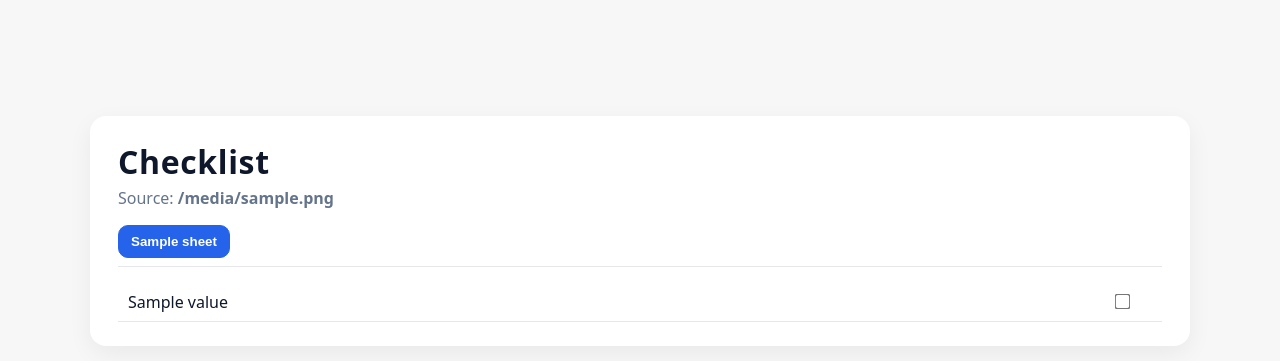
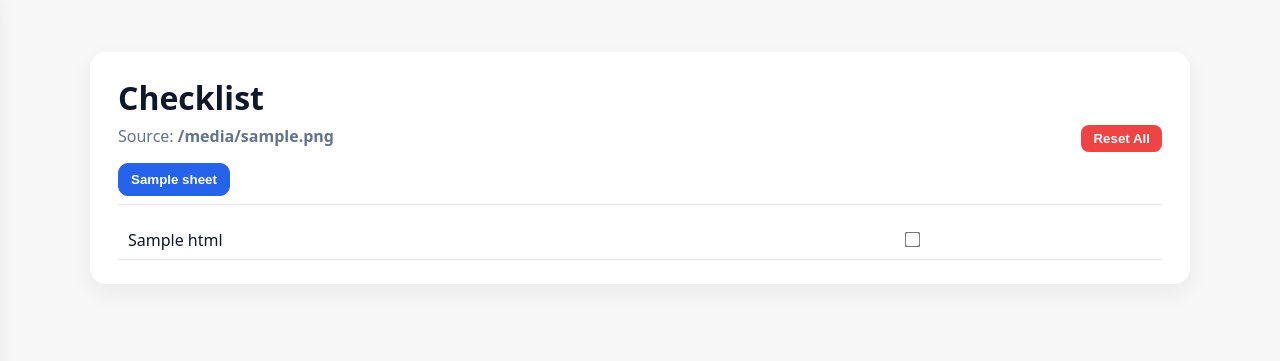
Before and after one commit to SiniS17/Checklist, a Flask app: template templates/index.html in a window 1280 px wide. Shown: the top 361 px of the page. Run offline with Flask 3, Linux system fonts and the light colour scheme; the template is opened without the code that fills it: most values are stand-ins (such as "Sample title", 1, 10 or a date in 2020).

Commit message:
adding some key elements

```diff
--- a/app.py
+++ b/app.py
@@ -1,27 +1,51 @@
-import re
-from pathlib import Path
-
 from flask import Flask, render_template
 from openpyxl import load_workbook
+from pathlib import Path
 
 APP_ROOT = Path(__file__).parent.resolve()
 EXCEL_PATH = Path("Checklist.xlsx")
 
 app = Flask(__name__, template_folder=str(APP_ROOT / "templates"), static_folder=str(APP_ROOT / "static"))
 
+def html_escape(s: str) -> str:
+    return (
+        s.replace("&", "&amp;")
+         .replace("<", "&lt;")
+         .replace(">", "&gt;")
+         .replace('"', "&quot;")
+         .replace("'", "&#39;")
+    )
 
-def _cell_value(ws, r, c):
-    v = ws.cell(row=r, column=c).value
-    return "" if v is None else str(v)
+def to_html_with_style(cell):
+    """Return cell value as HTML preserving bold/red font."""
+    v = cell.value
+    if v is None:
+        return ""
+    # Replace Excel line breaks only in short text (like names)
+    raw = str(v)
+    if "\n" in raw and len(raw.split("\n")) <= 3 and len(raw) < 30:
+        text = html_escape(raw.replace("\n", " "))  # join with space
+    else:
+        text = html_escape(raw).replace("\n", "<br>")
 
+    # Bold & red detection
+    is_bold = getattr(cell.font, "bold", False)
+    color = getattr(cell.font, "color", None)
+    is_red = False
+    if color and getattr(color, "rgb", None):
+        rgb = color.rgb.upper()
+        if rgb.endswith("FF0000") or rgb[-6:] == "FF0000":
+            is_red = True
+
+    if is_bold:
+        text = f"<strong>{text}</strong>"
+    if is_red:
+        text = f'<span class="red-text">{text}</span>'
+    return text
 
 def _merged_map(ws):
-    """
-    Build maps to detect merged top-left cells and their spans,
-    plus a fast lookup to see if a coordinate is inside a merged range.
-    """
-    top_left = {}  # (r,c) -> (rowspan, colspan)
-    covers = set()  # all (r,c) that are inside some merged range
+    top_left = {}
+    covers = set()
     for mr in ws.merged_cells.ranges:
         min_row, min_col, max_row, max_col = mr.min_row, mr.min_col, mr.max_row, mr.max_col
         rowspan = max_row - min_row + 1
@@ -32,32 +56,11 @@ def _merged_map(ws):
                 covers.add((rr, cc))
     return top_left, covers
 
-
-def _detect_note_col(ws, max_header_scan=3):
-    """
-    Try to find a header cell containing 'note' (case-insensitive)
-    within the first few rows. Returns column index (1-based) or None.
-    """
-    patt = re.compile(r"note", re.IGNORECASE)
-    for r in range(1, min(ws.max_row, max_header_scan) + 1):
-        for c in range(1, ws.max_column + 1):
-            txt = _cell_value(ws, r, c).strip()
-            if patt.search(txt):
-                return c
-    return None
-
-
-def _row_is_warning(ws, r, merged_top_left):
-    """
-    Consider a row a 'warning row' when there exists a merged region
-    whose top-left starts on this row and spans at least two columns.
-    """
+def _row_has_warning(ws, r, merged_top_left):
     for (rr, cc), (rs, cs) in merged_top_left.items():
         if rr == r and cs >= 2:
-            # treat as warning; display the merged cell text
             return True
     return False
-
 
 def parse_workbook(path: Path):
     wb = load_workbook(filename=str(path), data_only=True)
@@ -65,79 +68,49 @@ def parse_workbook(path: Path):
 
     for ws in wb.worksheets:
         merged_top_left, merged_covers = _merged_map(ws)
-        note_col = _detect_note_col(ws)
+        rows = []
 
-        # Build a row-wise model preserving merges.
-        rows = []
         for r in range(1, ws.max_row + 1):
-            # If row is a "warning" (merged across >=2 cols starting at this row), capture it.
-            if _row_is_warning(ws, r, merged_top_left):
-                # Find the first merged region starting at (r, *)
-                warning_text = None
-                colspan = 1
+            if _row_has_warning(ws, r, merged_top_left):
+                warning_text = ""
                 for (rr, cc), (rs, cs) in merged_top_left.items():
                     if rr == r and cs >= 2:
-                        warning_text = _cell_value(ws, rr, cc).strip()
-                        colspan = cs
+                        warning_text = to_html_with_style(ws.cell(row=rr, column=cc))
                         break
-                rows.append({
-                    "type": "warning",
-                    "text": warning_text or "",
-                })
+                rows.append({"type": "warning", "html": warning_text})
                 continue
 
-            # Otherwise, build a normal row with cells respecting merged spans
             cells = []
             c = 1
             while c <= ws.max_column:
                 if (r, c) in merged_covers:
-                    # Only render the top-left of a merge
                     span = merged_top_left.get((r, c))
                     if span:
                         rs, cs = span
-                        cells.append({
-                            "value": _cell_value(ws, r, c).strip(),
-                            "rowspan": rs,
-                            "colspan": cs,
-                            "r": r, "c": c
-                        })
+                        html = to_html_with_style(ws.cell(row=r, column=c))
+                        cells.append({"html": html, "rowspan": rs, "colspan": cs})
                         c += cs
                     else:
-                        # Covered by merge but not top-left; skip
                         c += 1
                 else:
-                    cells.append({
-                        "value": _cell_value(ws, r, c).strip(),
-                        "rowspan": 1,
-                        "colspan": 1,
-                        "r": r, "c": c
-                    })
+                    html = to_html_with_style(ws.cell(row=r, column=c))
+                    cells.append({"html": html, "rowspan": 1, "colspan": 1})
                     c += 1
 
-            rows.append({
-                "type": "data",
-                "cells": cells
-            })
+            rows.append({"type": "data", "cells": cells})
 
         sheets.append({
             "name": ws.title,
-            "note_col": note_col,  # 1-based, may be None
-            "max_cols": ws.max_column,
-            "rows": rows
+            "rows": rows,
+            "max_cols": ws.max_column
         })
 
-    return {
-        "file_name": path.name,
-        "sheets": sheets
-    }
-
+    return {"file_name": path.name, "sheets": sheets}
 
 @app.route("/")
 def index():
     model = parse_workbook(EXCEL_PATH)
     return render_template("index.html", model=model)
 
-
 if __name__ == "__main__":
-    # Run: python app.py, then open http://127.0.0.1:5000/
     app.run(debug=True)
--- a/static/main.js
+++ b/static/main.js
@@ -1,87 +1,115 @@
 (function () {
-  // Tabs: show all, highlight active, others clickable
-  document.querySelectorAll(".tab-btn").forEach(function (btn) {
-    btn.addEventListener("click", function () {
-      document.querySelectorAll(".tab-btn").forEach(function (b) {
-        b.classList.remove("active");
-        b.setAttribute("aria-selected", "false");
-      });
-      document.querySelectorAll(".tab-panel").forEach(function (p) {
-        p.classList.remove("active");
-      });
-      btn.classList.add("active");
-      btn.setAttribute("aria-selected", "true");
-      const id = btn.getAttribute("data-tab");
-      document.getElementById(id).classList.add("active");
+  // === TAB SWITCHING ===
+  function activateTab(btn) {
+    document.querySelectorAll(".tab-btn").forEach(b => {
+      b.classList.remove("active");
+      b.setAttribute("aria-selected", "false");
+    });
+    document.querySelectorAll(".tab-panel").forEach(p => p.classList.remove("active"));
+    btn.classList.add("active");
+    btn.setAttribute("aria-selected", "true");
+    const panel = document.getElementById(btn.dataset.tab);
+    if (panel) panel.classList.add("active");
+  }
+
+  document.querySelectorAll(".tab-btn").forEach(btn => {
+    btn.addEventListener("click", () => {
+      activateTab(btn);
+      closeDrawer();
     });
   });
 
-  // Storage helpers (per file & per sheet scopes)
-  const meta = window._CHECKLIST_META || { fileKey: "default", sheetCount: 0 };
-  function storageKey(sheetIndex) {
-    return "ckl__" + meta.fileKey + "__s" + sheetIndex;
+  // === MOBILE DRAWER ===
+  const fab = document.getElementById("fab-menu");
+  const drawer = document.getElementById("side-drawer");
+  const overlay = document.getElementById("side-overlay");
+
+  function openDrawer() {
+    drawer.classList.add("open");
+    overlay.classList.add("show");
   }
-  function loadSheetState(sheetIndex) {
-    try {
-      const raw = localStorage.getItem(storageKey(sheetIndex));
-      return raw ? JSON.parse(raw) : {};
-    } catch (_) { return {}; }
-  }
-  function saveSheetState(sheetIndex, state) {
-    try {
-      localStorage.setItem(storageKey(sheetIndex), JSON.stringify(state));
-    } catch (_) { /* ignore */ }
+  function closeDrawer() {
+    drawer.classList.remove("open");
+    overlay.classList.remove("show");
   }
 
-  // Bucket checkboxes by sheet and enforce strict sequence:
-  // - A checkbox is DISABLED until the previous one is checked.
-  // - Unchecking a box clears & disables all following boxes.
+  if (fab) fab.addEventListener("click", openDrawer);
+  if (overlay) overlay.addEventListener("click", closeDrawer);
+
+  // === CHECKBOX LOGIC ===
   const all = Array.from(document.querySelectorAll(".task-checkbox"));
   const bySheet = {};
-  all.forEach(function (box) {
+
+  all.forEach(box => {
     const si = parseInt(box.dataset.sheet, 10);
     if (!bySheet[si]) bySheet[si] = [];
     bySheet[si].push(box);
   });
 
-  Object.keys(bySheet).forEach(function (k) {
+  Object.keys(bySheet).forEach(k => {
     const si = parseInt(k, 10);
     const boxes = bySheet[si];
-    const state = loadSheetState(si);
+    const stateKey = "ckl__" + si;
+    const stored = JSON.parse(localStorage.getItem(stateKey) || "{}");
 
-    // Restore checked state
-    boxes.forEach(function (box, idx) {
-      box.checked = !!state[idx];
+    // Restore checked boxes & strikethrough (skip header row)
+    boxes.forEach((b, i) => {
+      b.checked = !!stored[i];
+      const r = b.closest("tr");
+      if (b.checked && r && !r.classList.contains("header-row")) {
+        r.classList.add("strike");
+      }
     });
 
-    // Apply gating (disable until previous is checked)
-    function applyGating() {
-      boxes.forEach(function (box, idx) {
-        if (idx === 0) {
-          box.disabled = false; // first one always available
-        } else {
-          box.disabled = !boxes[idx - 1].checked;
-        }
+    function updateState() {
+      const st = {};
+      boxes.forEach((b, i) => (st[i] = b.checked));
+      localStorage.setItem(stateKey, JSON.stringify(st));
+    }
+
+    function applyRules() {
+      boxes.forEach((b, i) => {
+        if (i === 0) b.disabled = false;
+        else b.disabled = !boxes[i - 1].checked;
       });
     }
-    applyGating();
 
     // Change handler
-    boxes.forEach(function (box, idx) {
-      box.addEventListener("change", function () {
-        if (!box.checked) {
-          // Uncheck and disable all later boxes
-          for (let j = idx + 1; j < boxes.length; j++) {
+    boxes.forEach((b, i) => {
+      b.addEventListener("change", () => {
+        const row = b.closest("tr");
+        const isHeaderRow = row && row.querySelectorAll("th, strong").length > 0 && i === 0;
+
+        if (b.checked && row && !isHeaderRow) {
+          row.classList.add("strike");
+        } else if (row) {
+          row.classList.remove("strike");
+          // uncheck & remove strike from following rows
+          for (let j = i + 1; j < boxes.length; j++) {
             boxes[j].checked = false;
+            const r = boxes[j].closest("tr");
+            if (r) r.classList.remove("strike");
           }
         }
-        // Persist
-        const next = {};
-        boxes.forEach(function (b, i2) { next[i2] = b.checked; });
-        saveSheetState(si, next);
-        // Re-apply gating after any change
-        applyGating();
+
+        updateState();
+        applyRules();
       });
     });
+
+    applyRules();
   });
+
+  // === RESET BUTTON ===
+  const reset = document.getElementById("reset-btn");
+  if (reset) {
+    reset.addEventListener("click", () => {
+      if (confirm("Clear all checkboxes and progress?")) {
+        Object.keys(localStorage).forEach(key => {
+          if (key.startsWith("ckl__")) localStorage.removeItem(key);
+        });
+        location.reload();
+      }
+    });
+  }
 })();
--- a/static/styles.css
+++ b/static/styles.css
@@ -7,7 +7,6 @@
   --warn: #f59e0b;
   --ring: #0f172a;
 }
-
 * { box-sizing: border-box; }
 
 body {
@@ -18,21 +17,16 @@ body {
   padding: 20px;
 }
 
-/* Floating progress */
-
 .container {
   max-width: 1100px;
-  margin: 96px auto 48px;
+  margin: 32px auto;
   background: var(--card);
   padding: 24px 28px;
   border-radius: 16px;
   box-shadow: 0 8px 24px rgba(15, 23, 42, .06);
 }
 
-h1 {
-  margin: 0 0 4px;
-  letter-spacing: .02em;
-}
+h1 { margin: 0 0 6px; }
 .muted { color: var(--muted); }
 
 .tabs {
@@ -42,8 +36,9 @@ h1 {
   border-bottom: 1px solid #e5e7eb;
   padding-bottom: 8px;
 }
+@media (max-width: 768px) { .tabs { display: none; } }
+
 .tab-btn {
-  appearance: none;
   background: transparent;
   border: 1px solid #e5e7eb;
   padding: 8px 12px;
@@ -56,11 +51,11 @@ h1 {
   border-color: var(--accent);
   color: white;
 }
-
 .tab-panel { display: none; margin-top: 16px; }
 .tab-panel.active { display: block; }
 
-table.grid { width: 100%; border-collapse: separate; border-spacing: 0; }
+.table-wrap { overflow-x: auto; }
+table.grid { width: 100%; border-collapse: collapse; }
 table.grid td {
   padding: 8px 10px;
   border-bottom: 1px solid #e5e7eb;
@@ -74,22 +69,88 @@ table.grid td {
   padding: 10px 12px;
   font-weight: 700;
 }
+.note-col { width: 64px; text-align: center; }
+.task-checkbox { transform: scale(1.2); cursor: pointer; }
+.red-text { color: #d00; }
 
-.note-col {
-  width: 80px;
-  text-align: center;
+/* Floating hamburger */
+#fab-menu {
+  display: none;
+  position: fixed;
+  bottom: 18px;
+  left: 18px;
+  width: 54px;
+  height: 54px;
+  border-radius: 50%;
+  background: var(--ring);
+  border: none;
+  color: white;
+  box-shadow: 0 8px 20px rgba(0,0,0,.25);
+  z-index: 1000;
 }
-.task-checkbox {
-  transform: scale(1.2);
+#fab-menu span {
+  display: block;
+  width: 22px;
+  height: 3px;
+  margin: 4px auto;
+  background: white;
+  border-radius: 2px;
+}
+@media (max-width: 768px) { #fab-menu { display: inline-block; } }
+
+/* Sidebar drawer */
+#side-drawer {
+  position: fixed;
+  top: 0; left: -250px;
+  width: 230px;
+  height: 100%;
+  background: white;
+  box-shadow: 8px 0 24px rgba(0,0,0,.18);
+  padding: 16px;
+  z-index: 1200;
+  transition: left .25s ease;
+}
+#side-drawer.open { left: 0; }
+
+#side-overlay {
+  position: fixed;
+  inset: 0;
+  background: rgba(0,0,0,.25);
+  opacity: 0;
+  visibility: hidden;
+  transition: opacity .2s ease;
+  z-index: 1150;
+}
+#side-overlay.show { opacity: 1; visibility: visible; }
+
+.drawer-title {
+  font-weight: 800;
+  margin-bottom: 10px;
+}
+.drawer-tabs {
+  display: flex;
+  flex-direction: column;
+  gap: 8px;
+}
+
+/* Remove Note column width style */
+.note-col { display: none; }
+
+/* Strikethrough for completed tasks */
+.strike td {
+  text-decoration: line-through;
+  color: #888;
+}
+.reset-btn {
+  float: right;
+  background: #ef4444;
+  color: white;
+  border: none;
+  border-radius: 8px;
+  padding: 6px 12px;
+  font-weight: 600;
   cursor: pointer;
 }
-
-.note-warning {
-  margin: 8px 0 12px;
-  background: #fef3c7;
-  border: 1px solid #fde68a;
-  color: #7c2d12;
-  padding: 8px 12px;
-  border-radius: 8px;
-  font-size: 14px;
+.reset-btn:hover {
+  background: #dc2626;
 }
--- a/templates/index.html
+++ b/templates/index.html
@@ -7,90 +7,71 @@
     <link rel="stylesheet" href="{{ url_for('static', filename='styles.css') }}">
   </head>
   <body>
-    <div class="container">
-      <h1>Checklist</h1>
-      <div class="muted">Source: <strong>{{ model.file_name }}</strong></div>
-
-      <!-- Tabs -->
-      <div class="tabs" role="tablist" aria-label="Sheets">
+    <!-- Floating hamburger for mobile -->
+    <button id="fab-menu" aria-label="Open sheets menu" title="Sheets">
+      <span></span><span></span><span></span>
+    </button>
+    <div id="side-overlay"></div>
+    <nav id="side-drawer" aria-label="Sheets">
+      <div class="drawer-title">Sheets</div>
+      <div class="drawer-tabs">
         {% for s in model.sheets %}
           <button class="tab-btn{% if loop.first %} active{% endif %}"
                   data-tab="tab-{{ loop.index0 }}"
-                  role="tab"
                   aria-selected="{{ 'true' if loop.first else 'false' }}">
             {{ s.name }}
           </button>
         {% endfor %}
       </div>
+    </nav>
 
-      <!-- Tab Panels -->
+    <div class="container">
+      <h1>Checklist</h1>
+      <button id="reset-btn" class="reset-btn">Reset All</button>
+      <div class="muted">Source: <strong>{{ model.file_name }}</strong></div>
+
+      <!-- Tabs (Desktop) -->
+      <div class="tabs">
         {% for s in model.sheets %}
-        <section id="tab-{{ loop.index0 }}" class="tab-panel{% if loop.first %} active{% endif %}" role="tabpanel">
+          <button class="tab-btn{% if loop.first %} active{% endif %}" data-tab="tab-{{ loop.index0 }}">{{ s.name }}</button>
+        {% endfor %}
+      </div>
+
+      <!-- Sheet Panels -->
+      {% for s in model.sheets %}
+        <section id="tab-{{ loop.index0 }}" class="tab-panel{% if loop.first %} active{% endif %}">
           {% set sheet_index = loop.index0 %}
-          {% set note_c = s.note_col %}
-          {% set has_note = (note_c is not none) %}
-
-          {% if not has_note %}
-            <div class="note-warning">
-              No column with header containing “Note” was found in the first 3 rows.
-              This sheet will be shown without checkboxes.
-            </div>
-          {% endif %}
-
+          <div class="table-wrap">
             <table class="grid">
               <tbody>
               {% for row in s.rows %}
                 {% if row.type == 'warning' %}
                   <tr class="warning-row">
-                  <td class="warning-cell" colspan="{{ s.max_cols + (1 if has_note else 0) }}">
-                    ⚠️ {{ row.text }}
+                    <td class="warning-cell" colspan="{{ s.max_cols + 1 }}">
+                      ⚠️ {{ row.html | safe }}
                     </td>
                   </tr>
                 {% else %}
                 <tr>
                   {% for cell in row.cells %}
-                    <td {% if cell.rowspan>1 %}rowspan="{{ cell.rowspan }}"{% endif %}
-                        {% if cell.colspan>1 %}colspan="{{ cell.colspan }}"{% endif %}>
-                      {{ cell.value }}
+                    <td>{{ cell.html | safe }}</td>
+                  {% endfor %}
+                  <td>
+                    <input type="checkbox" class="task-checkbox"
+                           data-sheet="{{ sheet_index }}"
+                           data-key="{{ loop.index0 }}">
                   </td>
-                  {% endfor %}
+                </tr>
 
-                  {% if has_note %}
-                    {# Place checkbox into the Note column position: if the row has fewer than note_col cells at this point,
-                       add filler <td>s so that the checkbox lands in the Note column. #}
-                    {% set rendered_cols = 0 %}
-                    {% for cell in row.cells %}
-                      {% set rendered_cols = rendered_cols + cell.colspan %}
-                    {% endfor %}
-                    {% if rendered_cols < note_c - 1 %}
-                      {% for i in range(rendered_cols, note_c - 1) %}
-                        <td></td>
-                      {% endfor %}
-                    {% endif %}
-
-                    <td class="note-col">
-                      <input type="checkbox"
-                             class="task-checkbox"
-                             data-sheet="{{ sheet_index }}"
-                             data-key="{{ loop.index0 }}"
-                             aria-label="Complete row {{ loop.index }} in sheet {{ s.name }}">
-                    </td>
-                  {% endif %}
-                </tr>
                 {% endif %}
               {% endfor %}
               </tbody>
             </table>
+          </div>
         </section>
       {% endfor %}
     </div>
 
-    <script>
-      window._CHECKLIST_META = {
-        fileKey: "{{ model.file_name }}",
-        sheetCount: {{ model.sheets|length }}
-      };
-    </script>
     <script src="{{ url_for('static', filename='main.js') }}"></script>
   </body>
 </html>
```
Also changed, not shown: 1 other file. Lines whose indentation alone changed are shown as unchanged.
